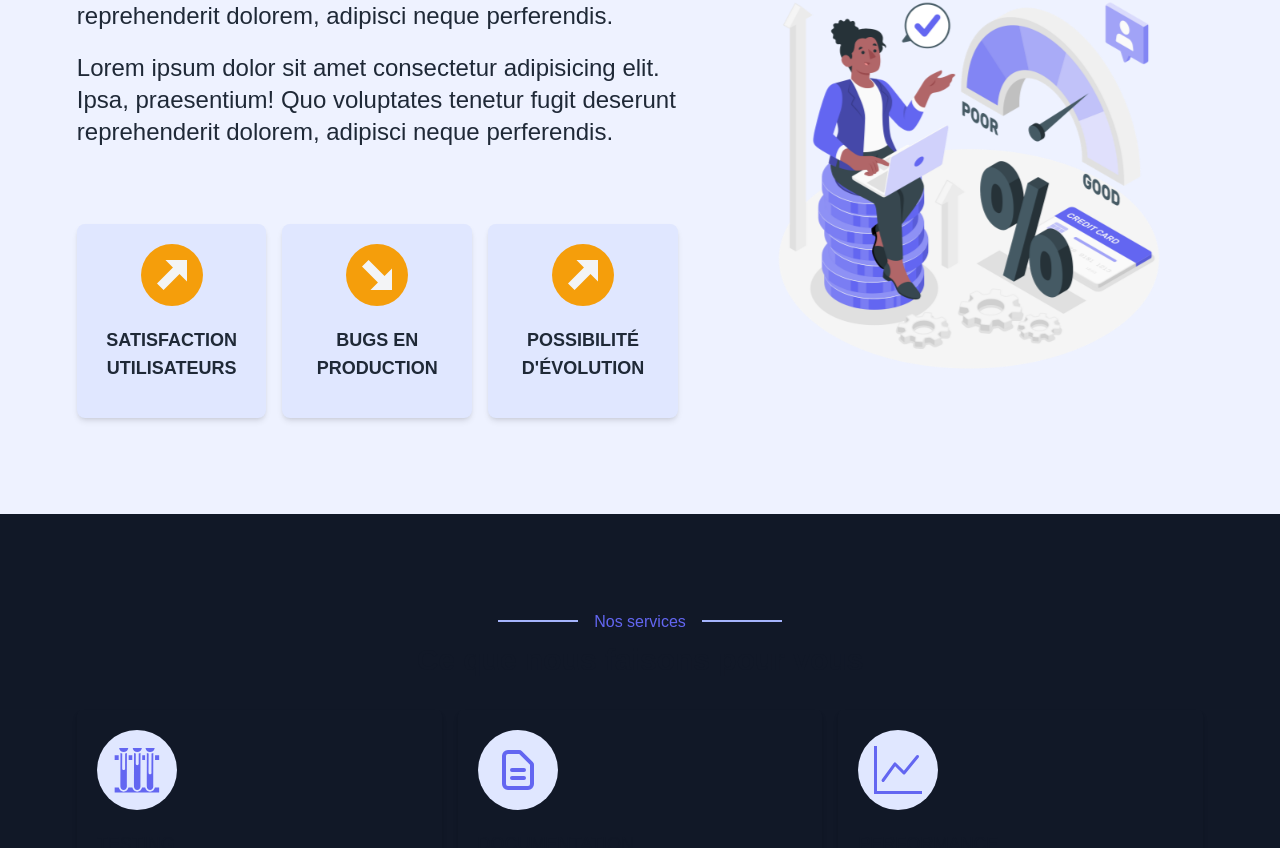
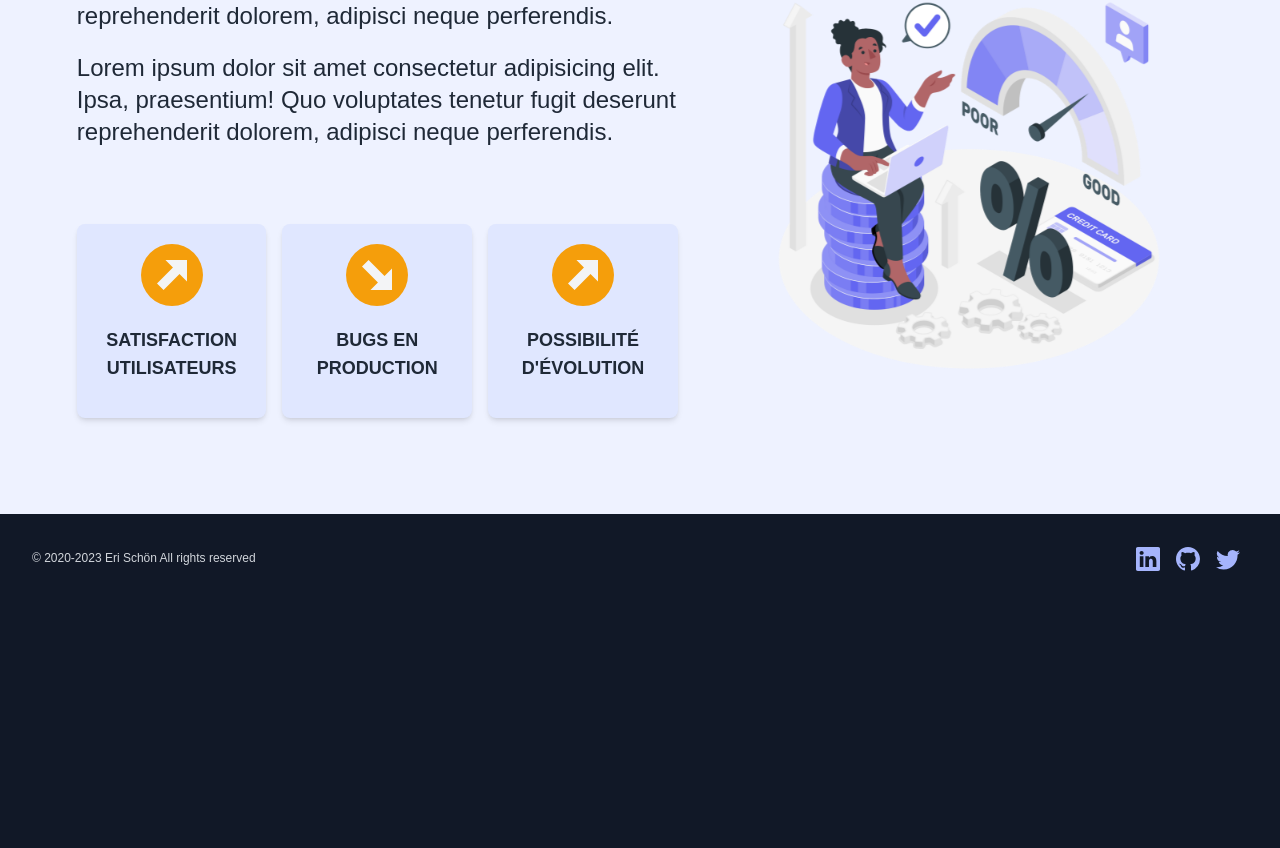
Before and after one commit to erischon/the-dizalch-project, a Next.js app: page / in a window 1280 px wide. Shown: the part 1924-2772 px from the top of the page. After the commit the page ends 2527 px from the top, so only its background shows below. Built offline with nearby package versions, Linux system fonts and the light colour scheme.

Commit message:
Update page.tsx

```diff
--- a/src/app/(public)/page.tsx
+++ b/src/app/(public)/page.tsx
@@ -20,10 +20,6 @@ export default function LandingPage() {
 
       <ProblemSection />
       <SolutionSection />
-
-      <ServicesSection />
-
-      <TestimonialsSection />
     </div>
   );
 }
```
